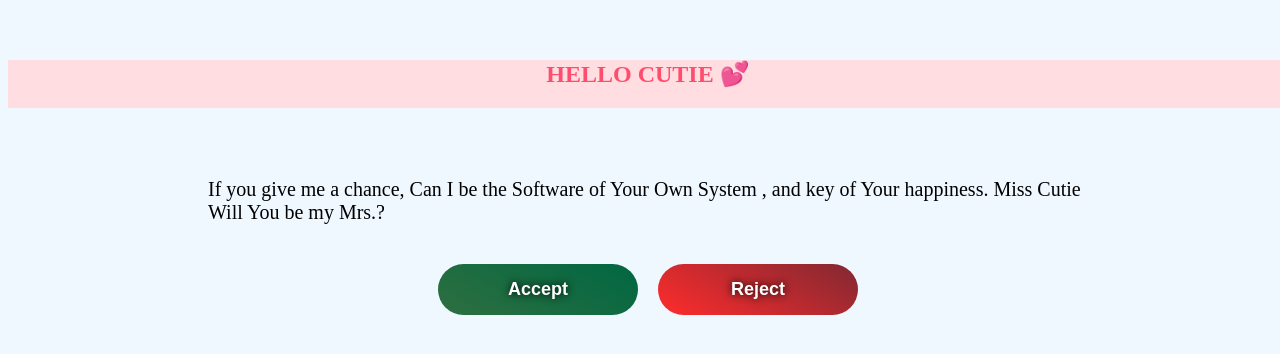
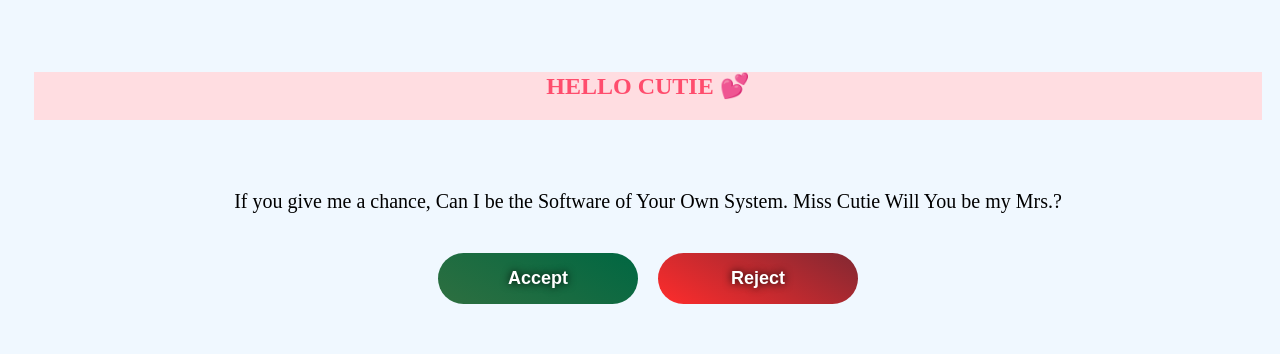
Before and after one commit to avisheknayek/propose_you_, a plain HTML site: page index.html in a window 1280 px wide. Shown: the part 230-584 px from the top of the page. Drawn offline with Linux system fonts and the light colour scheme.

Commit message:
Refactor index.html for clarity and formatting
Removed extra line breaks and improved text clarity.

```diff
--- a/index.html
+++ b/index.html
@@ -8,8 +8,7 @@
 <body>
     <div class="box">
         <h2>HELLO CUTIE &#x1f495;</h2>
-        <p>If you give me a chance, Can I be the Software of Your Own System ,
-              and key of Your happiness. Miss Cutie Will You be my Mrs.?</p>
+        <p>If you give me a chance, Can I be the Software of Your Own System. Miss Cutie Will You be my Mrs.?</p>
         <div class="btns">
             <button id="btn1">Accept</button>
             <button id="btn2">Reject</button>
```
